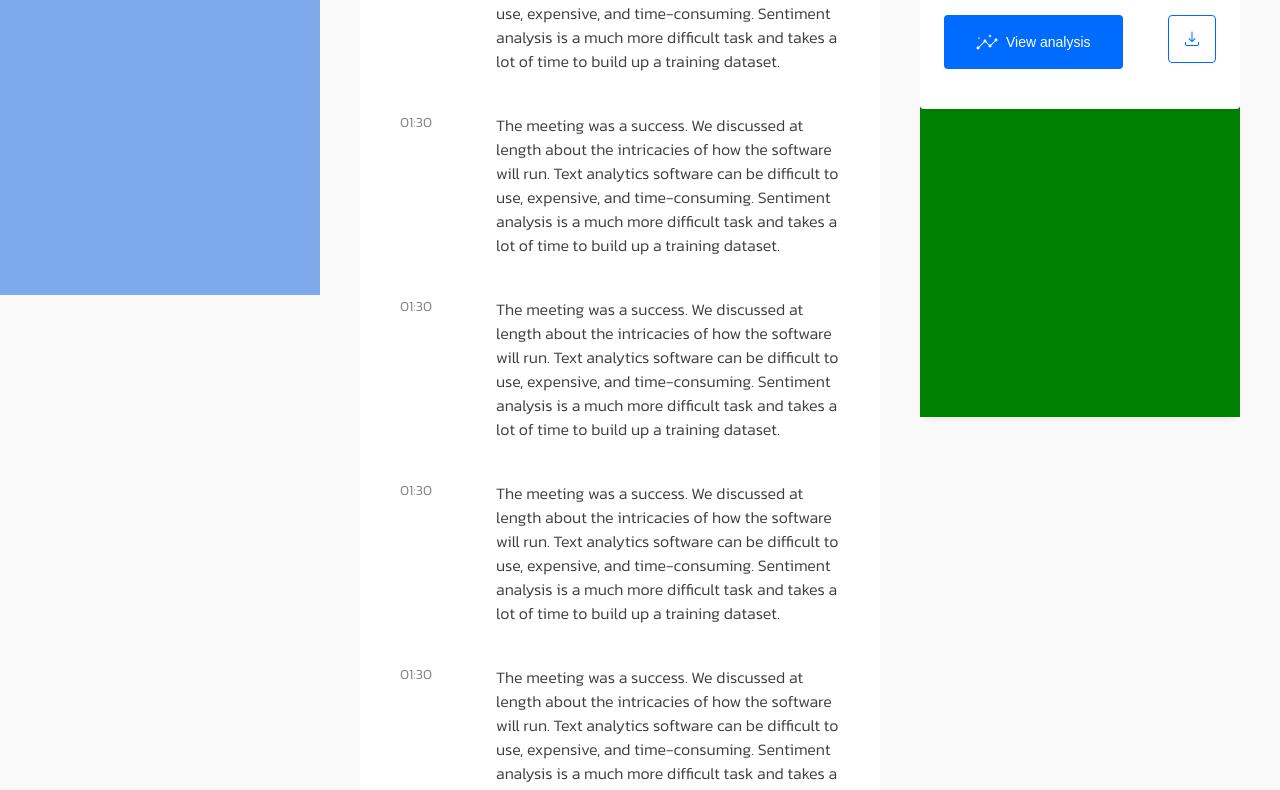
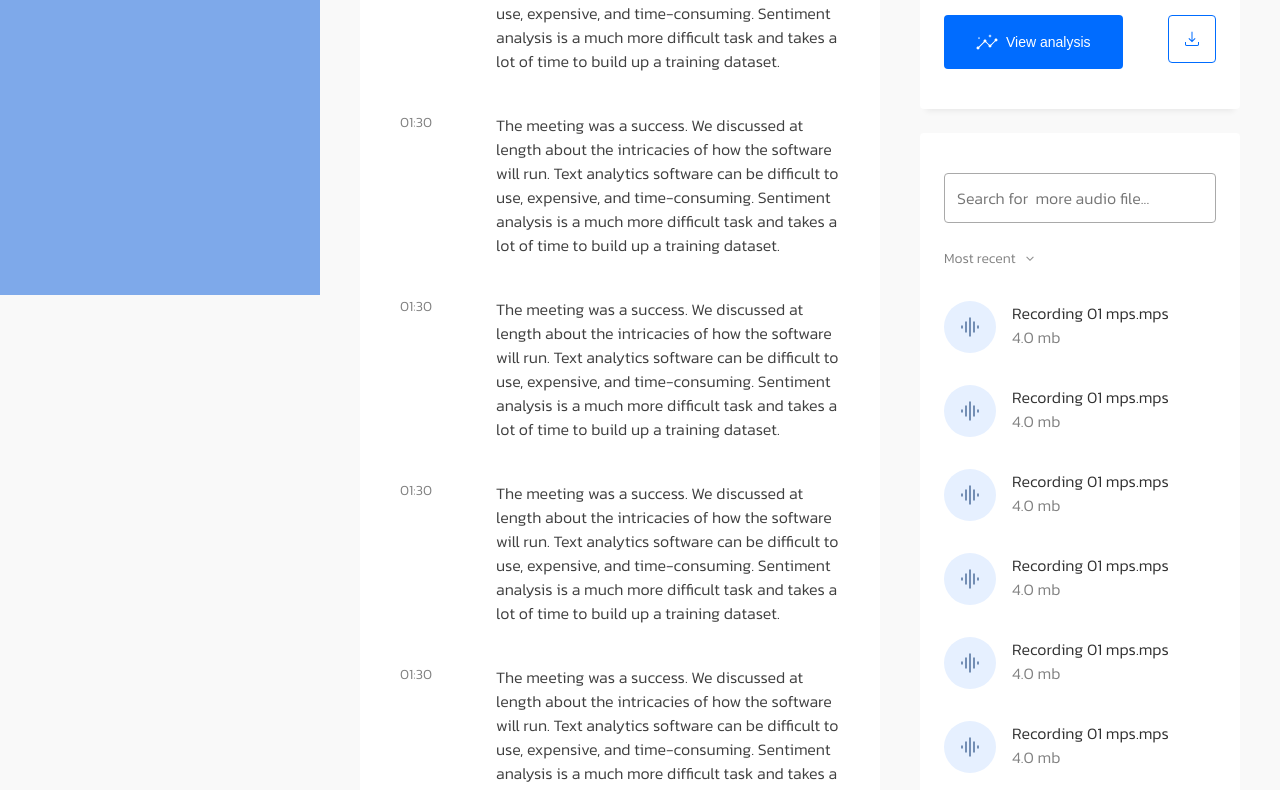
Before and after one commit to arcteggzz/brainbox-scrybe, a React (Create React App) app: page / in a window 1280 px wide. Shown: the part 505-1295 px from the top of the page. Built offline with nearby package versions, Linux system fonts and the light colour scheme; the HTML template or start-up script is replaced by a standard one.

Commit message:
feat: added recording list

```diff
--- a/src/pages/Transcribe/Components/TranscriptionHeader/TranscriptionHeader.module.scss
+++ b/src/pages/Transcribe/Components/TranscriptionHeader/TranscriptionHeader.module.scss
@@ -14,7 +14,7 @@
 }
 
 .searchBar {
-    padding: pix-rem(12) pix-rem(60,rem) pix-rem(12) pix-rem(12);
+    padding: pix-rem(12) pix-rem(60) pix-rem(12) pix-rem(12);
     border: 1px #A9A9A9 solid;
     border-radius: 4px;
     font-family: 'Kanit';
--- a/src/pages/Transcribe/Components/TranscriptionMain/TranscriptionRightBar/Components/AudioControl.module.scss
+++ b/src/pages/Transcribe/Components/TranscriptionMain/TranscriptionRightBar/Components/AudioControl.module.scss
@@ -43,8 +43,18 @@
     .RewindButton,
     .PlayButton,
     .ForwardButton {
-        cursor: pointer
+        cursor: pointer;
+        transition: all 150ms ease-in;
+
     }
+}
+
+.RewindButton:hover,
+.PlayButton:hover,
+.ForwardButton:hover {
+    background-color: #E6F0FF;
+    border-radius: 4PX;
+    transform: scale(1.25);
 }
 
 .AudioTimer {
--- /dev/null
+++ b/src/pages/Transcribe/Components/TranscriptionMain/TranscriptionRightBar/Components/AudioFilesData.js
@@ -0,0 +1,29 @@
+
+const AudioFilesData = [
+    {
+        name: "Recording 01 mps.mps",
+        size: "4.0 mb",
+    },
+    {
+        name: "Recording 01 mps.mps",
+        size: "4.0 mb",
+    },
+    {
+        name: "Recording 01 mps.mps",
+        size: "4.0 mb",
+    },
+    {
+        name: "Recording 01 mps.mps",
+        size: "4.0 mb",
+    },
+    {
+        name: "Recording 01 mps.mps",
+        size: "4.0 mb",
+    },
+    {
+        name: "Recording 01 mps.mps",
+        size: "4.0 mb",
+    },
+]
+
+export default AudioFilesData;
--- /dev/null
+++ b/src/pages/Transcribe/Components/TranscriptionMain/TranscriptionRightBar/Components/RecordingList.jsx
@@ -0,0 +1,36 @@
+import styles from './RecordingList.module.scss';
+import AudioFilesData from './AudioFilesData'
+
+function RecordingList() {
+  return (
+    <div className={styles.RecordingList}>
+        <input type="text" className={styles.searchBar} placeholder='Search for  more audio file...'/>
+        <div className={styles.mostRecent}>
+            <h3>Most recent</h3>
+            <svg width="8" height="6" viewBox="0 0 8 6" fill="none" xmlns="http://www.w3.org/2000/svg">
+                <path d="M3.92942 4.87058L4.00013 4.94129L4.07084 4.87058L7.60417 1.33725L7.67365 1.26777L7.6054 1.19708L7.13874 0.713744L7.06805 0.64053L6.99609 0.712492L4.00013 3.70845L1.00417 0.712492L0.932212 0.64053L0.861524 0.713744L0.394857 1.19708L0.326605 1.26777L0.396086 1.33725L3.92942 4.87058Z" fill="#828282" stroke="#828282" strokeWidth="0.2"/>
+            </svg>
+        </div>
+        <div className={styles.audioList}>
+            {AudioFilesData.map((list, index) => {
+                return (
+                    <div className={styles.AudioInfo} key={index}>
+                        <svg width="52" height="52" viewBox="0 0 52 52" fill="none" xmlns="http://www.w3.org/2000/svg">
+                            <rect width="52" height="52" rx="26" fill="#E6F0FF"/>
+                            <g mask="url(#mask0_1919_29315)">
+                            <path d="M21.5 31.5V20.5H22.5V31.5H21.5ZM25.5 35.5V16.5H26.5V35.5H25.5ZM17.5 27.5V24.5H18.5V27.5H17.5ZM29.5 31.5V20.5H30.5V31.5H29.5ZM33.5 27.5V24.5H34.5V27.5H33.5Z" fill="#002D6B"/>
+                            </g>
+                        </svg>
+                        <div className={styles.AudioName}>
+                            <h2>{list.name}</h2>
+                            <p>{list.size}</p>
+                        </div>
+                    </div>
+                )
+            })}
+        </div>
+    </div>
+  );
+}
+
+export default RecordingList;
--- /dev/null
+++ b/src/pages/Transcribe/Components/TranscriptionMain/TranscriptionRightBar/Components/RecordingList.module.scss
@@ -0,0 +1,81 @@
+@function pix-rem($value, $suffix: rem) {
+    $calculate: calc($value/16);
+    @return #{$calculate}#{$suffix};
+}
+
+.RecordingList {
+    width: 320px;
+    background-color: #FFFFFf;
+    padding: pix-rem(40) pix-rem(24);
+    margin: pix-rem(24) 0;
+    border-radius: 4px;
+    box-shadow: 0 8px 6px -6px rgb(0 0 0 / 0.07);
+}
+
+.searchBar {
+    padding: pix-rem(12) 0 pix-rem(12) pix-rem(12);
+    width: 100%;
+    border: 1px #A9A9A9 solid;
+    border-radius: 4px;
+    font-family: 'Kanit';
+    font-style: normal;
+    font-weight: 300;
+    font-size: 16px;
+    line-height: 24px;
+    transition: all 200ms ease-in;
+}
+
+.searchBar:focus {
+    border: 1px #E6F0FF solid;
+}
+
+.mostRecent {
+    display: flex;
+    align-items: center;
+    column-gap: 10px;
+    cursor: pointer;
+    margin: pix-rem(24) 0 pix-rem(30) 0;
+
+    h3 {
+        font-weight: 300;
+        font-size: 14px;
+        line-height: 24px;
+        color: #828282;
+    }
+}
+
+.audioList {
+    display: flex;
+    flex-direction: column;
+    row-gap: pix-rem(32);
+}
+
+.AudioInfo {
+    display: flex;
+    column-gap: pix-rem(16);
+    cursor: pointer;
+    transition: all 200ms ease-in;
+
+    .AudioName {
+
+        h2 {
+            font-weight: 300;
+            font-size: 16px;
+            line-height: 24px;
+            color: #313131;
+        }
+
+        p {
+            font-weight: 300;
+            font-size: 16px;
+            line-height: 24px;
+            color: #828282;
+        }
+    }
+}
+
+.AudioInfo:hover {
+    background-color: #E6F0FF;
+    border-radius: 4PX;
+    transform: scale(1.03);
+}
--- a/src/pages/Transcribe/Components/TranscriptionMain/TranscriptionRightBar/TranscriptionRightBar.jsx
+++ b/src/pages/Transcribe/Components/TranscriptionMain/TranscriptionRightBar/TranscriptionRightBar.jsx
@@ -1,12 +1,14 @@
 import styles from './TranscriptionRightBar.module.scss';
 import AudioControl from './Components/AudioControl'
 import SentimentAnalysis from './Components/SentimentAnalysis'
+import RecordingList from './Components/RecordingList'
 
 function TranscriptionRightBar() {
   return (
     <div className={styles.TranscriptionRightBar}>
       <AudioControl />
       <SentimentAnalysis />
+      <RecordingList />
     </div>
   );
 }
--- a/src/pages/Transcribe/Components/TranscriptionMain/TranscriptionRightBar/TranscriptionRightBar.module.scss
+++ b/src/pages/Transcribe/Components/TranscriptionMain/TranscriptionRightBar/TranscriptionRightBar.module.scss
@@ -5,7 +5,4 @@
 
 .TranscriptionRightBar {
     width: 320px;
-    background-color: green;
-    height: 100vh;
-    box-shadow: 0 8px 6px -6px rgb(0 0 0 / 0.07);
 }
--- a/src/pages/Transcribe/Components/TranscriptionMain/TranscriptionsList/TranscriptionsList.jsx
+++ b/src/pages/Transcribe/Components/TranscriptionMain/TranscriptionsList/TranscriptionsList.jsx
@@ -18,7 +18,8 @@ function TranscriptionsList() {
               <p>{list.text}</p>
             </div>
           )
-      })}
+        })
+        }
       </div>
     </div>
   );
```
